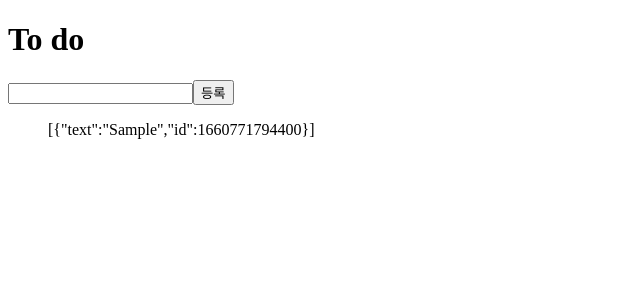
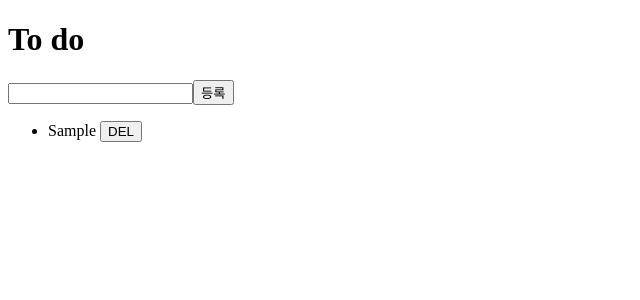
Before and after one commit to Dabee-ee/vanilla-redux, a React (Create React App) app: page / in a window 1280 px wide. Both pictures are taken after typing "Sample" into the empty fields and a click on the button "등록". Shown: the top 300 px of the page, without its empty margins (0-640 px from the left). Built offline with nearby package versions, Linux system fonts and the light colour scheme.

Commit message:
Create 'Delete To do'

```diff
--- /dev/null
+++ b/src/components/ToDo.js
@@ -0,0 +1,18 @@
+import React from "react";
+import { useDispatch } from "react-redux";
+import { deleteToDo } from "../store";
+
+function ToDo({ text, id }) {
+  const dispatch = useDispatch();
+  const hadleDeleteButton = () => {
+    console.log(id);
+    dispatch(deleteToDo(id));
+  };
+  return (
+    <li>
+      {text} <button onClick={hadleDeleteButton}>DEL</button>
+    </li>
+  );
+}
+
+export default ToDo;
--- a/src/routes/Home.js
+++ b/src/routes/Home.js
@@ -1,5 +1,6 @@
 import React, { useState } from "react";
 import { useDispatch, useSelector } from "react-redux";
+import ToDo from "../components/ToDo";
 import { addToDo } from "../store";
 
 const Home = () => {
@@ -7,7 +8,7 @@
   const onChange = (event) => {
     setText(event.target.value);
   };
-  const toDo = useSelector((state) => state);
+  const toDos = useSelector((state) => state);
   const dispatch = useDispatch();
   const onSubmit = (event) => {
     event.preventDefault();
@@ -21,7 +22,11 @@
         <input type="text" value={text} onChange={onChange} />
         <button onClick={onSubmit}>등록</button>
       </form>
-      <ul>{JSON.stringify(toDo)}</ul>
+      <ul>
+        {toDos.map((toDo) => (
+          <ToDo {...toDo} key={toDo.id} />
+        ))}
+      </ul>
     </>
   );
 };
--- a/src/store.js
+++ b/src/store.js
@@ -22,7 +22,7 @@
     case ADD:
       return [{ text: action.text, id: Date.now() }, ...state];
     case DELETE:
-      return state.filter((toDo) => toDo !== action.id);
+      return state.filter((toDo) => toDo.id !== action.id);
     default:
       return state;
   }
```
